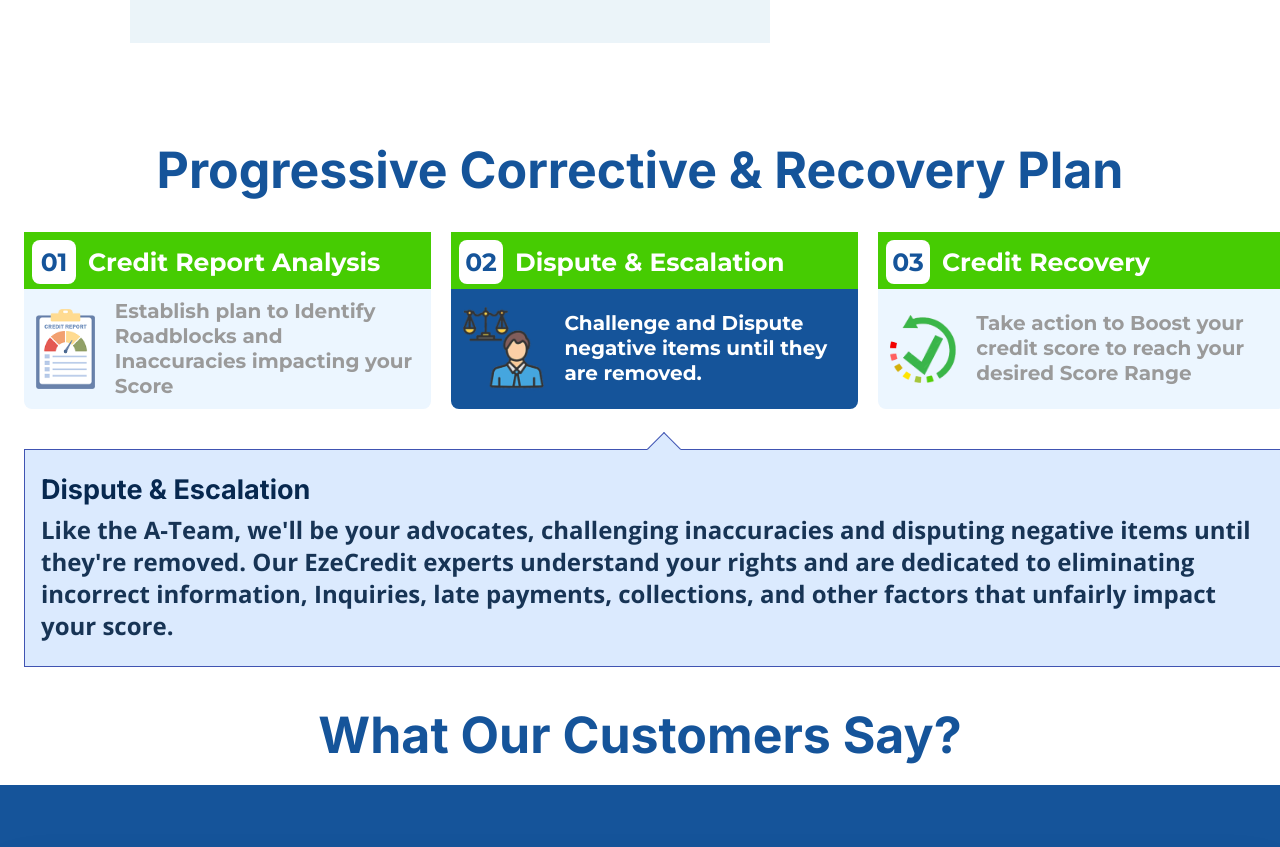
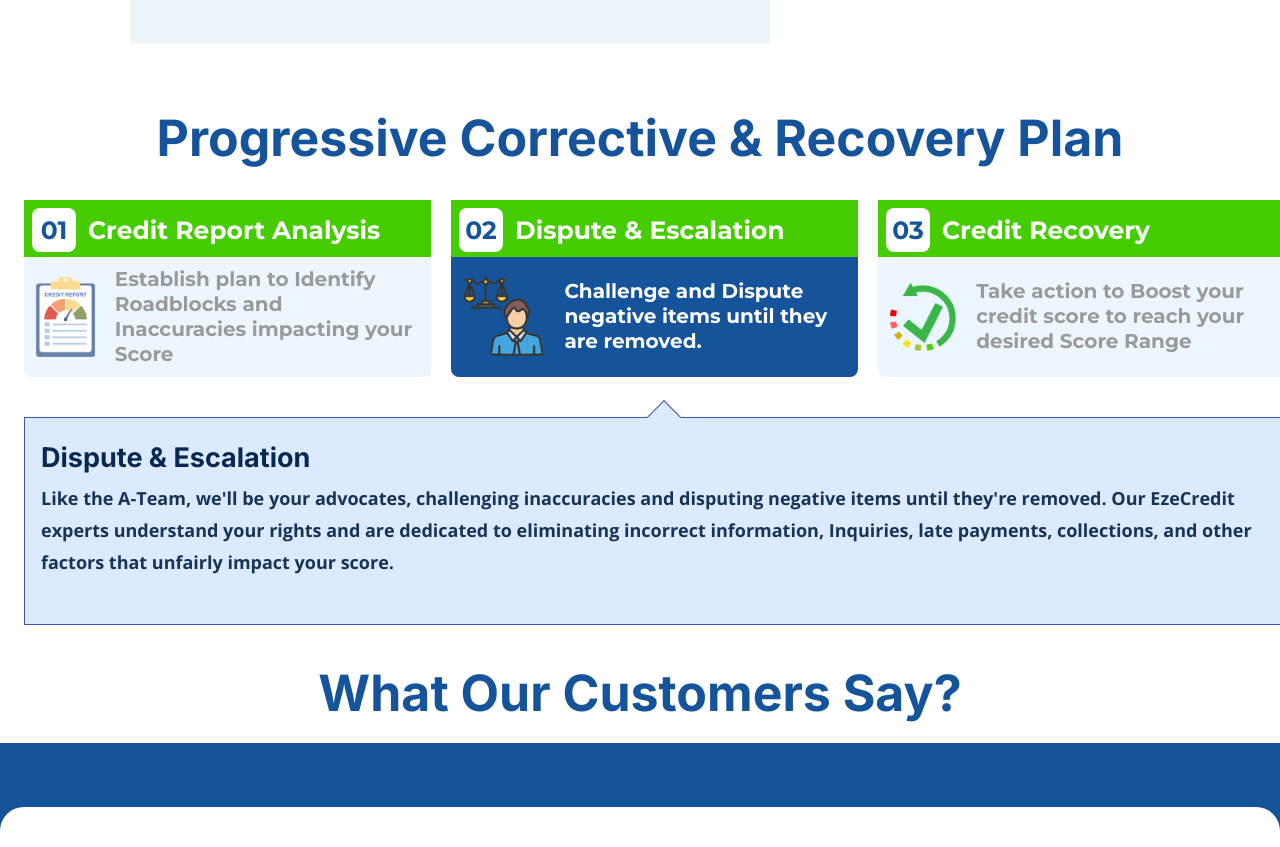
Before and after one commit to Nitin6404/ez-credit-repair, a React (Vite) app: page / in a window 1280 px wide. Shown: the part 3375-4222 px from the top of the page. Built offline with nearby package versions, Linux system fonts and the light colour scheme.

Commit message:
fix : program text a;lignment issue

```diff
--- a/src/components/common/ProgressiveCorrective.jsx
+++ b/src/components/common/ProgressiveCorrective.jsx
@@ -97,7 +97,7 @@ export function Program() {
     <div className="px-4 md:px-0">
       <div className="mx-auto max-w-screen-xl rounded bg-white p-4 md:p-6">
         {/* Header Section */}
-        <div className="mb-6 mt-24 text-center md:mb-8">
+        <div className="mb-6 mt-16 text-center md:mb-8">
           <p className="mt-4 font-inter text-[32px] font-bold leading-[40px] text-[#15549A] md:mt-[-240px] md:text-[50px] md:leading-[60px]">
             Progressive Corrective & Recovery Plan
           </p>
@@ -133,7 +133,7 @@ export function Program() {
               <h4 className="mb-2 font-inter text-[22px] font-bold leading-[28px] text-[#07284F] md:text-[27px] md:leading-[32px]">
                 {selectedCard.title}
               </h4>
-              <p className="font-opensans text-[16px] font-bold leading-[24px] text-[#173455] md:text-[24px] md:leading-[32px]">
+              <p className="font-opensans text-[16px] font-bold leading-[24px] text-[#173455] md:text-[18px] md:leading-[32px]">
                 {selectedCard.data}
               </p>
             </>
@@ -142,7 +142,7 @@ export function Program() {
               <h4 className="mb-2 font-inter text-[22px] font-bold leading-[28px] text-[#07284F] md:text-[27px] md:leading-[32px]">
                 Dispute & Escalation
               </h4>
-              <p className="font-opensans text-[16px] font-bold leading-[24px] text-[#173455] md:text-[24px] md:leading-[32px]">
+              <p className="font-opensans text-[16px] font-bold leading-[24px] text-[#173455] md:text-[18px] md:leading-[32px]">
                 Like the A-Team, well be your advocates, challenging inaccuracies and disputing
                 negative items until they re removed. Our EzeCredit experts understand your rights
                 and are dedicated to eliminating incorrect information, Inquiries, late payments,
```
